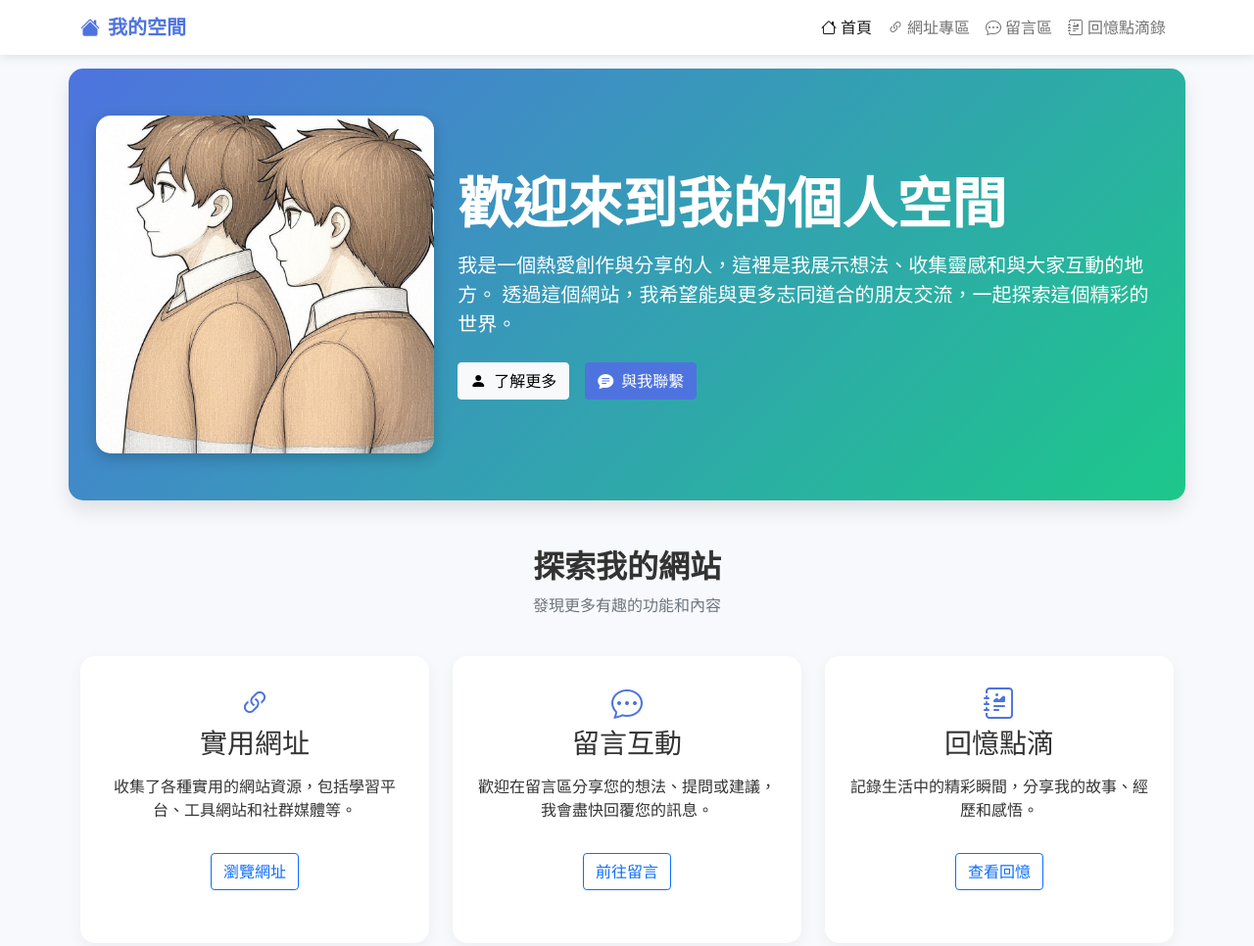
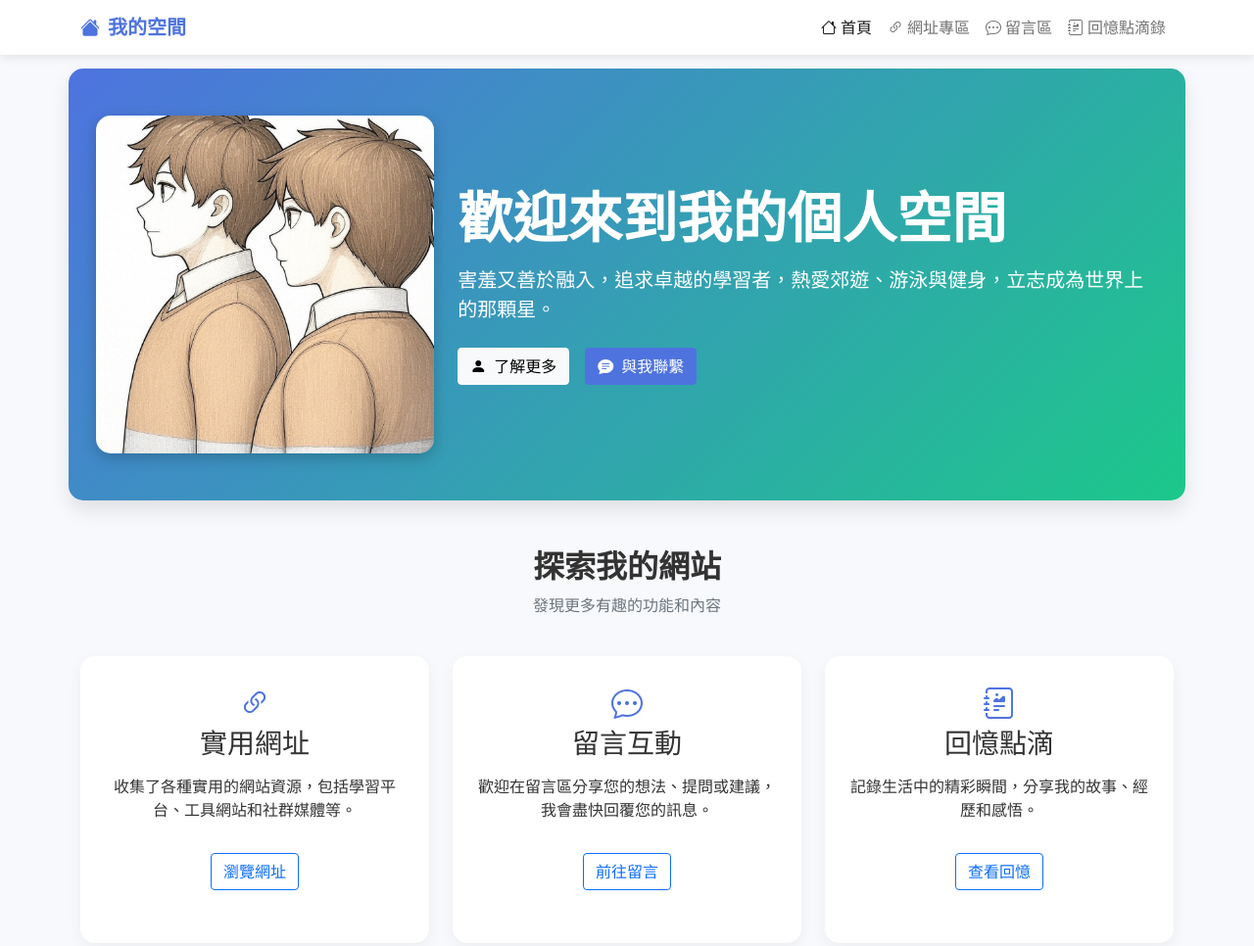
Before and after one commit to Xuanming-2005/ocu-mgds-11215524, a website: page index.html in a window 1280 px wide. Shown: the top 966 px of the page at 98% size. Drawn offline with nearby package versions, Linux system fonts and the light colour scheme.

Commit message:
Update index.html

```diff
--- a/index.html
+++ b/index.html
@@ -169,8 +169,7 @@
             <div class="col-md-8 d-flex flex-column justify-content-center py-4">
                 <h1 class="display-4 fw-bold mb-3">歡迎來到我的個人空間</h1>
                 <p class="lead mb-4">
-                    我是一個熱愛創作與分享的人，這裡是我展示想法、收集靈感和與大家互動的地方。
-                    透過這個網站，我希望能與更多志同道合的朋友交流，一起探索這個精彩的世界。
+                    害羞又善於融入，追求卓越的學習者，熱愛郊遊、游泳與健身，立志成為世界上的那顆星。
                 </p>
                 <div class="d-flex">
                     <a href="#about" class="btn btn-light me-3"><i class="bi bi-person-fill me-2"></i>了解更多</a>
```
